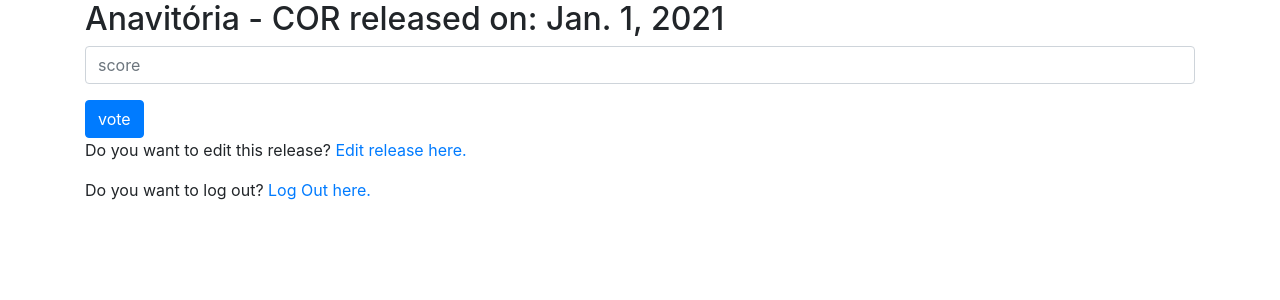
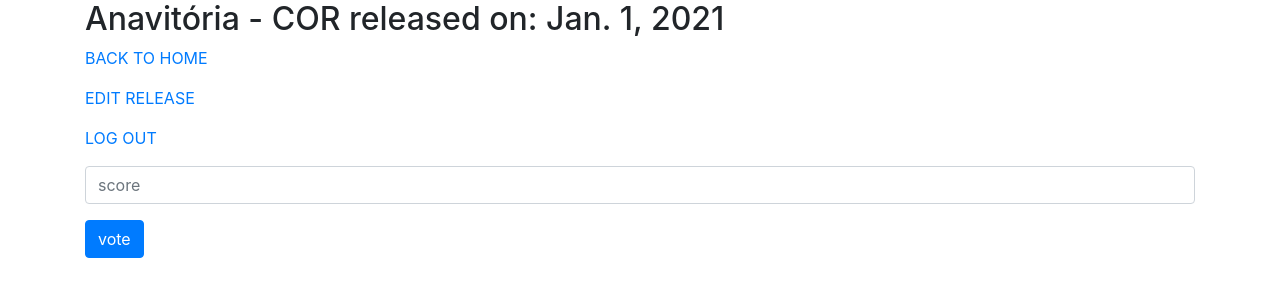
Before and after one commit to LakeSuburbia/ReleasesWebsite, a Django app: page /releases/12 in a window 1280 px wide. Shown: the top 300 px of the page. Run offline with Django 3.2, Linux system fonts and the light colour scheme; a user stored in the database is signed in; data comes from the database, SQL or seed files in the repository; some libraries are stand-ins or nearby versions.

Commit message:
Basic menu added

```diff
--- a/Releases/releases/ReleasesApp/templates/releases/add_release.html
+++ b/Releases/releases/ReleasesApp/templates/releases/add_release.html
@@ -3,6 +3,10 @@
 {% block body %}
 
     <h2>ADD A RELEASE</h2>
+
+    <p><a href="{% url 'login' %}">BACK TO HOME</a> </p>
+    <p><a href="{% url 'edit_release' id %}">EDIT RELEASE</a> </p>
+    <p> <a href="{% url 'login' %}">LOG OUT</a> </p>
 
     {% if message %}
         <div>{{ message }}</div>
--- a/Releases/releases/ReleasesApp/templates/releases/edit_release.html
+++ b/Releases/releases/ReleasesApp/templates/releases/edit_release.html
@@ -3,6 +3,10 @@
 {% block body %}
 
     <h2>EDIT {{artist}} - {{title}}</h2>
+
+    <p><a href="{% url 'login' %}">BACK TO HOME</a> </p>
+    <p><a href="{% url 'edit_release' id %}">EDIT RELEASE</a> </p>
+    <p> <a href="{% url 'login' %}">LOG OUT</a> </p>
 
     {% if message %}
         <div>{{ message }}</div>
--- a/Releases/releases/ReleasesApp/templates/releases/index.html
+++ b/Releases/releases/ReleasesApp/templates/releases/index.html
@@ -4,6 +4,7 @@
 {% block body %}
 
 <h2>WELCOME {{ firstname }} {{lastname}}</h2>
+<p><a href="{% url 'login' %}">LOG OUT</a></p>
 
     {% if message %}
         <div>{{ message }}</div>
@@ -32,7 +33,6 @@
         {% endfor %}
     </table>
 
-    <p>Do you want to log out? <a href="{% url 'login' %}">Log Out here.</a> </p>
 
 
 
--- a/Releases/releases/ReleasesApp/templates/releases/release.html
+++ b/Releases/releases/ReleasesApp/templates/releases/release.html
@@ -3,6 +3,10 @@
 {% block body %}
 
     <h2> {{ artist }} - {{ title }} released on: {{release_date}}</h2>
+
+    <p><a href="{% url 'login' %}">BACK TO HOME</a> </p>
+    <p><a href="{% url 'edit_release' id %}">EDIT RELEASE</a> </p>
+    <p> <a href="{% url 'login' %}">LOG OUT</a> </p>
 
     {% if message %}
         <div>{{ message }}</div>
@@ -16,8 +20,7 @@
         <input class="btn btn-primary" type="submit" value="vote">
     </form>
 
-    <p>Do you want to edit this release? <a href="{% url 'edit_release' id %}">Edit release here.</a> </p>
-    <p>Do you want to log out? <a href="{% url 'login' %}">Log Out here.</a> </p>
+
 
 
 
```
